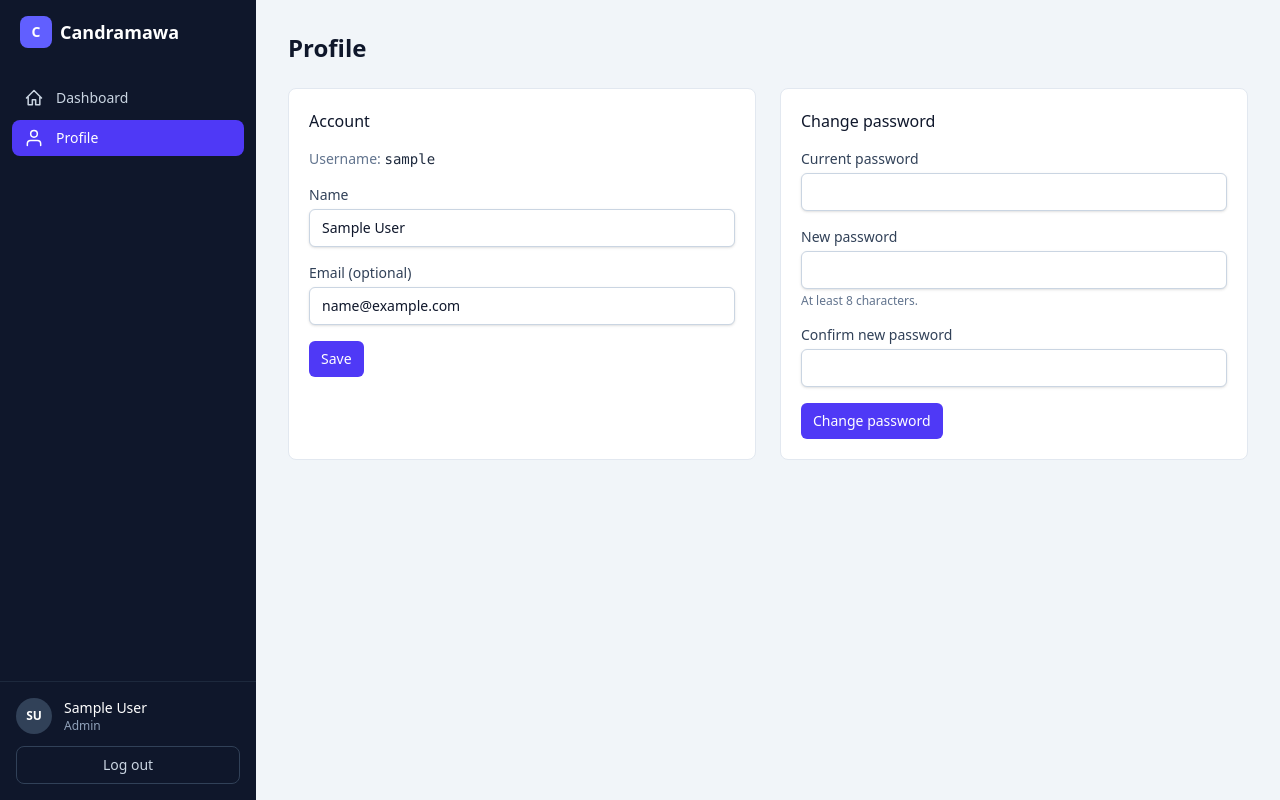
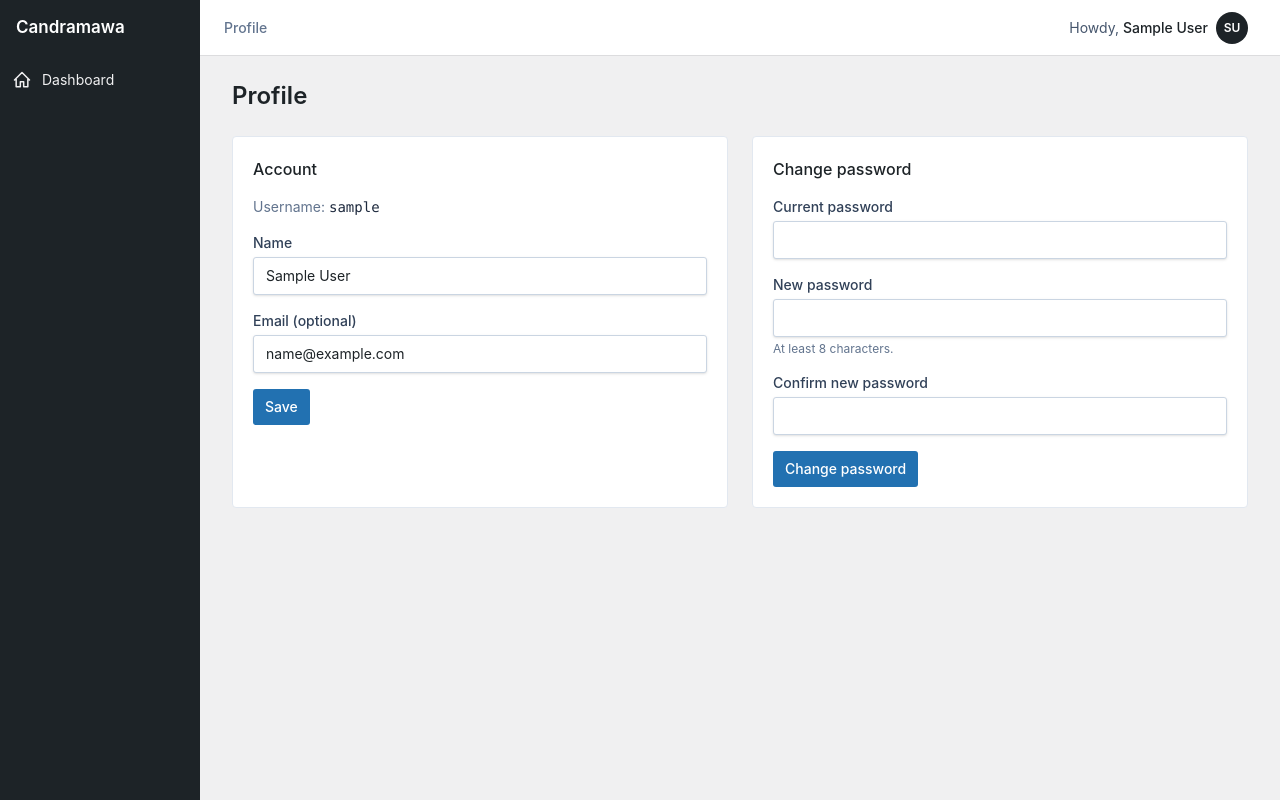
Before and after one commit to bahrista/candramawa-app, a Laravel app: page /profile in a window 1280 px wide. Run offline with Laravel 12, Linux system fonts and the light colour scheme; the visitor is signed in with stand-in values (Sample User, id 1); style sheets or scripts are compiled from the project's sources; some libraries are stand-ins or nearby versions.

Commit message:
Restyle admin to WordPress look with top bar user menu
Dark WordPress-style sidebar (Dashboard, Users) and a white top bar with a
Howdy user dropdown holding Edit Profile and Log Out. Profile and logout
moved out of the sidebar. Theme colours remapped to the WP admin palette.

Co-Authored-By: Claude Sonnet 5.5 <noreply@anthropic.com>
Claude-Session: https://claude.ai/code/session_01XPtDfzEdKqgDpsAXmnCCGU

```diff
--- a/resources/css/app.css
+++ b/resources/css/app.css
@@ -4,5 +4,20 @@
 @source '../**/*.vue';
 
 @theme {
-    --font-sans: ui-sans-serif, system-ui, sans-serif, 'Apple Color Emoji', 'Segoe UI Emoji';
+    --font-sans: -apple-system, BlinkMacSystemFont, 'Segoe UI', Roboto, Oxygen-Sans, Ubuntu, Cantarell, 'Helvetica Neue', sans-serif;
+
+    /* WordPress admin look: "indigo" is remapped to the WP admin blue. */
+    --color-indigo-50: #f0f6fc;
+    --color-indigo-500: #3582c4;
+    --color-indigo-600: #2271b1;
+    --color-indigo-700: #135e96;
+
+    /* WordPress admin chrome. */
+    --color-wp-sidebar: #1d2327;
+    --color-wp-submenu: #2c3338;
+    --color-wp-canvas: #f0f0f1;
+    --color-wp-hover: #72aee6;
+
+    --radius-md: 3px;
+    --radius-lg: 4px;
 }
--- a/resources/js/Layouts/AppLayout.vue
+++ b/resources/js/Layouts/AppLayout.vue
@@ -1,24 +1,25 @@
 <script setup>
-import { computed, ref } from 'vue';
+import { computed, onBeforeUnmount, onMounted, ref } from 'vue';
 import { Link, router, usePage } from '@inertiajs/vue3';
 
 const page = usePage();
 const user = computed(() => page.props.auth.user);
 const flash = computed(() => page.props.flash?.success);
 const locked = computed(() => user.value?.must_change_password);
-const open = ref(false);
+
+const sidebarOpen = ref(false);
+const menuOpen = ref(false);
+const menuRoot = ref(null);
 
 const icons = {
     dashboard: 'M3 12l9-9 9 9M5 10v10h5v-6h4v6h5V10',
     users: 'M17 20v-2a4 4 0 00-4-4H7a4 4 0 00-4 4v2M10 10a4 4 0 100-8 4 4 0 000 8zM21 20v-2a4 4 0 00-3-3.87M16 2.13a4 4 0 010 7.75',
-    profile: 'M20 21v-2a4 4 0 00-4-4H8a4 4 0 00-4 4v2M12 11a4 4 0 100-8 4 4 0 000 8z',
 };
 
 const items = computed(() => {
-    if (locked.value) return [{ label: 'Profile', href: '/profile', icon: 'profile', match: '/profile' }];
+    if (locked.value) return [];
     const list = [{ label: 'Dashboard', href: '/', icon: 'dashboard', match: '/' }];
     if (user.value.role === 'superadmin') list.push({ label: 'Users', href: '/users', icon: 'users', match: '/users' });
-    list.push({ label: 'Profile', href: '/profile', icon: 'profile', match: '/profile' });
     return list;
 });
 
@@ -27,66 +28,94 @@ const isActive = (item) => {
     return item.match === '/' ? url === '/' : url === item.match || url.startsWith(item.match + '/');
 };
 
+const sectionTitle = computed(() => {
+    if (page.url.startsWith('/profile')) return 'Profile';
+    return items.value.find(isActive)?.label ?? '';
+});
+
 const initials = computed(() => user.value.name.split(' ').map((w) => w[0]).slice(0, 2).join('').toUpperCase());
 const logout = () => router.post('/logout');
+
+const closeOnOutside = (e) => {
+    if (menuRoot.value && !menuRoot.value.contains(e.target)) menuOpen.value = false;
+};
+const closeOnEsc = (e) => {
+    if (e.key === 'Escape') menuOpen.value = false;
+};
+onMounted(() => {
+    document.addEventListener('click', closeOnOutside);
+    document.addEventListener('keydown', closeOnEsc);
+});
+onBeforeUnmount(() => {
+    document.removeEventListener('click', closeOnOutside);
+    document.removeEventListener('keydown', closeOnEsc);
+});
 </script>
 
 <template>
-    <div class="min-h-screen bg-slate-100">
+    <div class="min-h-screen bg-wp-canvas text-[#1d2327]">
         <!-- Mobile backdrop -->
-        <div v-if="open" class="fixed inset-0 z-30 bg-slate-900/50 lg:hidden" @click="open = false" />
+        <div v-if="sidebarOpen" class="fixed inset-0 z-30 bg-black/50 lg:hidden" @click="sidebarOpen = false" />
 
-        <!-- Sidebar -->
+        <!-- Sidebar (WordPress style) -->
         <aside
-            class="fixed inset-y-0 left-0 z-40 flex w-64 flex-col bg-slate-900 text-slate-300 transition-transform lg:translate-x-0"
-            :class="open ? 'translate-x-0' : '-translate-x-full'"
+            class="fixed inset-y-0 left-0 z-40 flex w-[200px] flex-col bg-wp-sidebar text-[#f0f0f1] transition-transform lg:translate-x-0"
+            :class="sidebarOpen ? 'translate-x-0' : '-translate-x-full'"
         >
-            <div class="flex h-16 items-center gap-2 px-5 text-lg font-semibold text-white">
-                <span class="flex h-8 w-8 items-center justify-center rounded-lg bg-indigo-500 text-sm">C</span>
-                Candramawa
-            </div>
+            <div class="flex h-14 items-center px-4 text-[17px] font-semibold text-white">Candramawa</div>
 
-            <nav class="flex-1 space-y-1 px-3 py-4">
+            <nav class="flex-1 py-1">
                 <Link
                     v-for="item in items"
                     :key="item.href"
                     :href="item.href"
-                    class="flex items-center gap-3 rounded-lg px-3 py-2 text-sm font-medium transition"
-                    :class="isActive(item) ? 'bg-indigo-600 text-white' : 'hover:bg-slate-800 hover:text-white'"
-                    @click="open = false"
+                    class="relative flex items-center gap-2.5 px-3 py-2.5 text-[14px] leading-tight"
+                    :class="isActive(item) ? 'bg-indigo-600 font-semibold text-white' : 'hover:bg-wp-submenu hover:text-wp-hover'"
+                    @click="sidebarOpen = false"
                 >
+                    <span v-if="isActive(item)" class="absolute right-0 top-1/2 -translate-y-1/2 border-y-[8px] border-r-[8px] border-y-transparent border-r-wp-canvas" />
                     <svg class="h-5 w-5 shrink-0" fill="none" stroke="currentColor" stroke-width="1.8" stroke-linecap="round" stroke-linejoin="round" viewBox="0 0 24 24">
                         <path :d="icons[item.icon]" />
                     </svg>
                     {{ item.label }}
                 </Link>
             </nav>
+        </aside>
 
-            <div class="border-t border-slate-800 p-4">
-                <div class="mb-3 flex items-center gap-3">
-                    <span class="flex h-9 w-9 items-center justify-center rounded-full bg-slate-700 text-xs font-semibold text-white">{{ initials }}</span>
-                    <div class="min-w-0">
-                        <div class="truncate text-sm font-medium text-white">{{ user.name }}</div>
-                        <div class="text-xs capitalize text-slate-400">{{ user.role }}</div>
+        <div class="lg:pl-[200px]">
+            <!-- Top bar -->
+            <header class="sticky top-0 z-20 flex h-14 items-center justify-between border-b border-[#dcdcde] bg-white px-4 lg:px-6">
+                <div class="flex items-center gap-3">
+                    <button class="rounded p-2 text-slate-600 hover:bg-slate-100 lg:hidden" aria-label="Open menu" @click="sidebarOpen = true">
+                        <svg class="h-6 w-6" fill="none" stroke="currentColor" stroke-width="2" stroke-linecap="round" viewBox="0 0 24 24"><path d="M4 6h16M4 12h16M4 18h16" /></svg>
+                    </button>
+                    <span class="text-sm font-medium text-slate-500">{{ sectionTitle }}</span>
+                </div>
+
+                <!-- User menu -->
+                <div ref="menuRoot" class="relative">
+                    <button
+                        class="flex items-center gap-2 rounded px-2 py-1.5 text-sm hover:bg-slate-100"
+                        :aria-expanded="menuOpen"
+                        @click="menuOpen = !menuOpen"
+                    >
+                        <span class="hidden text-slate-600 sm:inline">Howdy, <span class="font-medium text-[#1d2327]">{{ user.name }}</span></span>
+                        <span class="flex h-8 w-8 items-center justify-center rounded-full bg-wp-sidebar text-xs font-semibold text-white">{{ initials }}</span>
+                    </button>
+
+                    <div v-if="menuOpen" class="absolute right-0 mt-1 w-56 rounded border border-[#dcdcde] bg-white py-1 shadow-lg">
+                        <div class="border-b border-[#f0f0f1] px-4 py-2">
+                            <div class="truncate text-sm font-medium">{{ user.name }}</div>
+                            <div class="text-xs capitalize text-slate-500">{{ user.role }} · {{ user.username }}</div>
+                        </div>
+                        <Link href="/profile" class="block px-4 py-2 text-sm hover:bg-[#f0f6fc] hover:text-indigo-600" @click="menuOpen = false">Edit Profile</Link>
+                        <button class="block w-full px-4 py-2 text-left text-sm hover:bg-[#f0f6fc] hover:text-indigo-600" @click="logout">Log Out</button>
                     </div>
                 </div>
-                <button class="w-full rounded-lg border border-slate-700 px-3 py-2 text-sm hover:bg-slate-800 hover:text-white" @click="logout">
-                    Log out
-                </button>
-            </div>
-        </aside>
-
-        <!-- Content -->
-        <div class="lg:pl-64">
-            <header class="sticky top-0 z-20 flex h-16 items-center gap-3 border-b border-slate-200 bg-white px-4 lg:hidden">
-                <button class="rounded-md p-2 text-slate-600 hover:bg-slate-100" aria-label="Open menu" @click="open = true">
-                    <svg class="h-6 w-6" fill="none" stroke="currentColor" stroke-width="2" stroke-linecap="round" viewBox="0 0 24 24"><path d="M4 6h16M4 12h16M4 18h16" /></svg>
-                </button>
-                <span class="font-semibold text-indigo-700">Candramawa App</span>
             </header>
 
-            <main class="mx-auto max-w-6xl px-4 py-8 lg:px-8">
-                <div v-if="flash" class="mb-4 rounded-md bg-green-50 px-4 py-2 text-sm text-green-800">{{ flash }}</div>
+            <main class="px-4 py-6 lg:px-8">
+                <div v-if="flash" class="mb-4 border-l-4 border-green-600 bg-white px-4 py-3 text-sm shadow-sm">{{ flash }}</div>
                 <slot />
             </main>
         </div>
```
